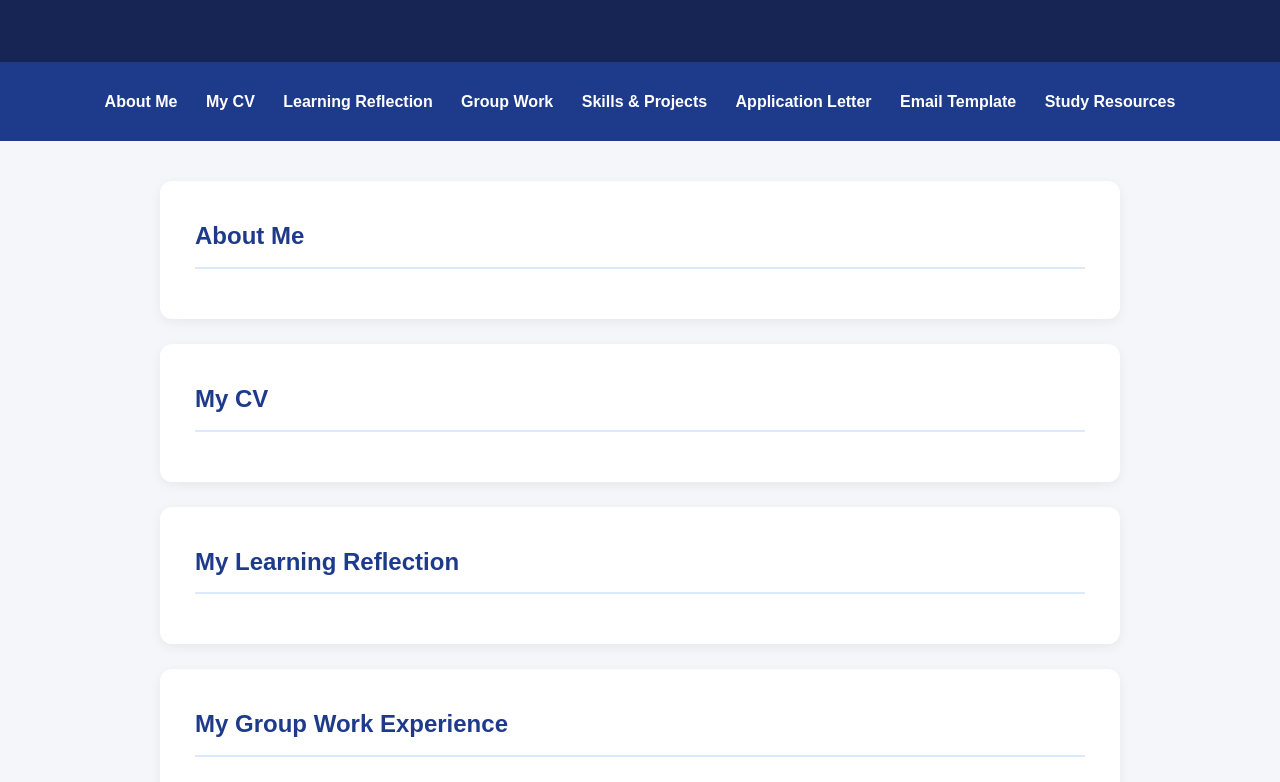
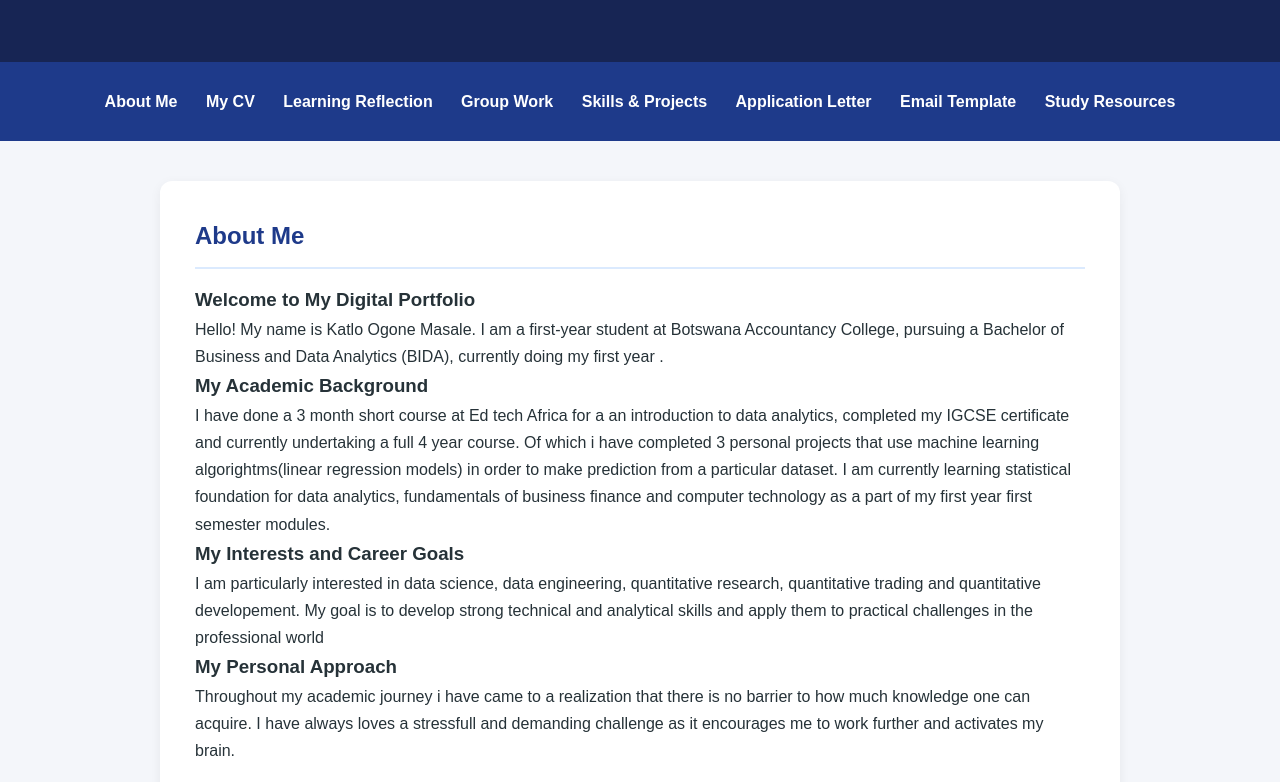
Before and after one commit to motsadiclot-png/css-digital-portfolio, a plain HTML site: page index.html in a window 1280 px wide. Shown: the part 170-952 px from the top of the page. Drawn offline with Linux system fonts and the light colour scheme.

Commit message:
Update index.html

```diff
--- a/index.html
+++ b/index.html
@@ -26,9 +26,44 @@
     </nav>
 
     <main>
-        <section id="about">
-            <h2>About Me</h2>
-        </section>
+       <section id="about">
+    <h2>About Me</h2>
+
+    <h3>Welcome to My Digital Portfolio</h3>
+
+    <p>
+        Hello! My name is Katlo Ogone Masale.
+        I am a first-year student at Botswana Accountancy College,
+        pursuing a Bachelor of Business  and Data Analytics (BIDA), currently doing my first year .
+    </p>
+
+    <h3>My Academic Background</h3>
+
+    <p>
+        I have done a 3 month short course at Ed tech Africa for a an introduction to data analytics, completed my IGCSE certificate
+        and currently undertaking a full 4 year course. Of which i have completed 3 personal projects that use machine learning
+        algorightms(linear regression models) in order to make prediction from a particular dataset. I am currently learning
+        statistical foundation for data analytics, fundamentals of business finance and computer technology as a part of my first
+        year first semester modules.
+    </p>
+
+    <h3>My Interests and Career Goals</h3>
+
+    <p>
+        I am particularly interested in data science, data
+        engineering, quantitative research, quantitative trading and quantitative developement.
+        My goal is to develop strong technical and analytical skills and apply them
+        to practical challenges in the professional world
+
+    </p>
+
+    <h3>My Personal Approach</h3>
+
+    <p>
+       Throughout my academic journey i have came to a realization that there is no barrier to how much
+        knowledge one can acquire. I have always loves a stressfull and demanding challenge as it
+        encourages me to work further and activates my brain.
+</section>
 
         <section id="cv">
             <h2>My CV</h2>
```
